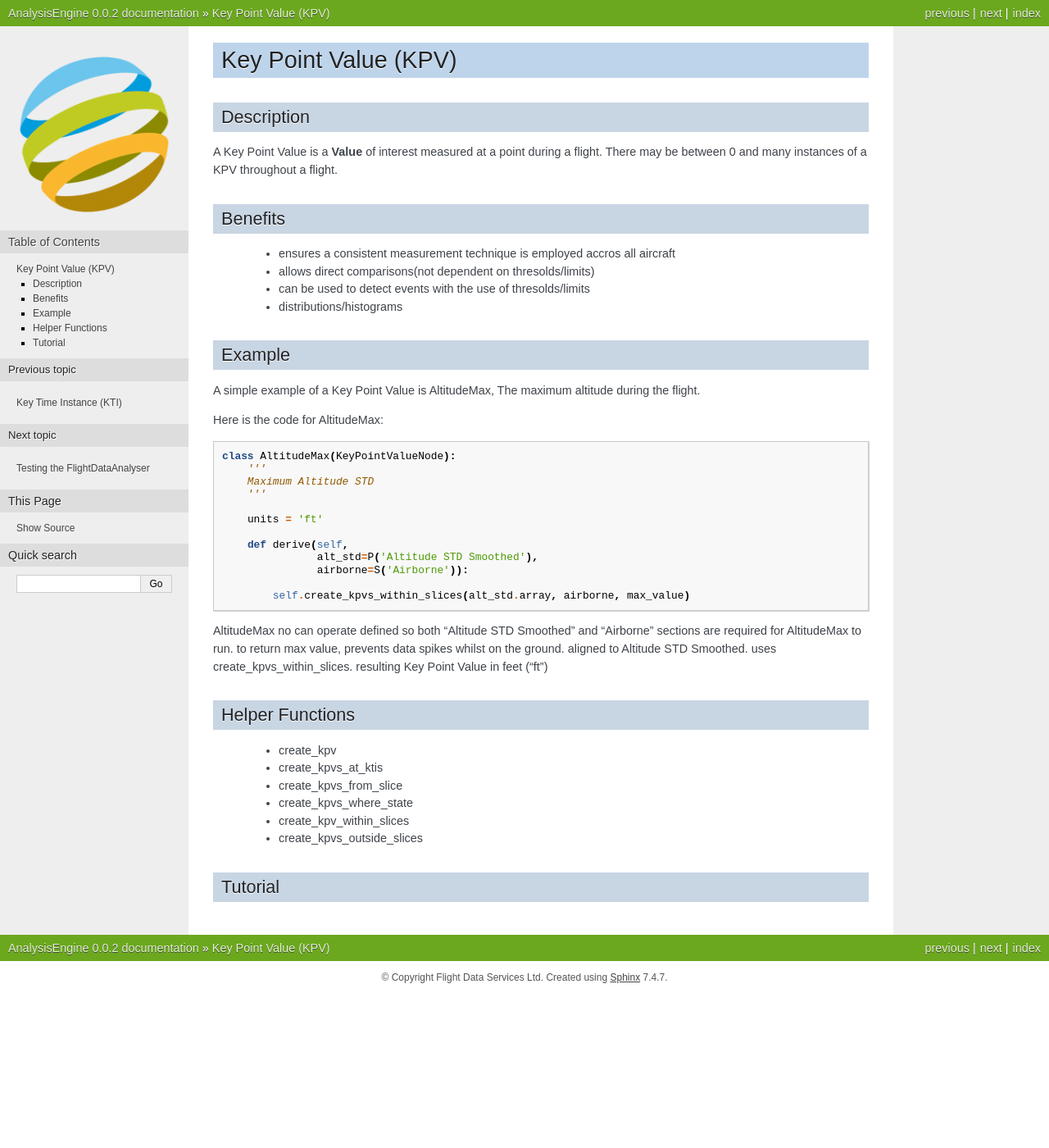
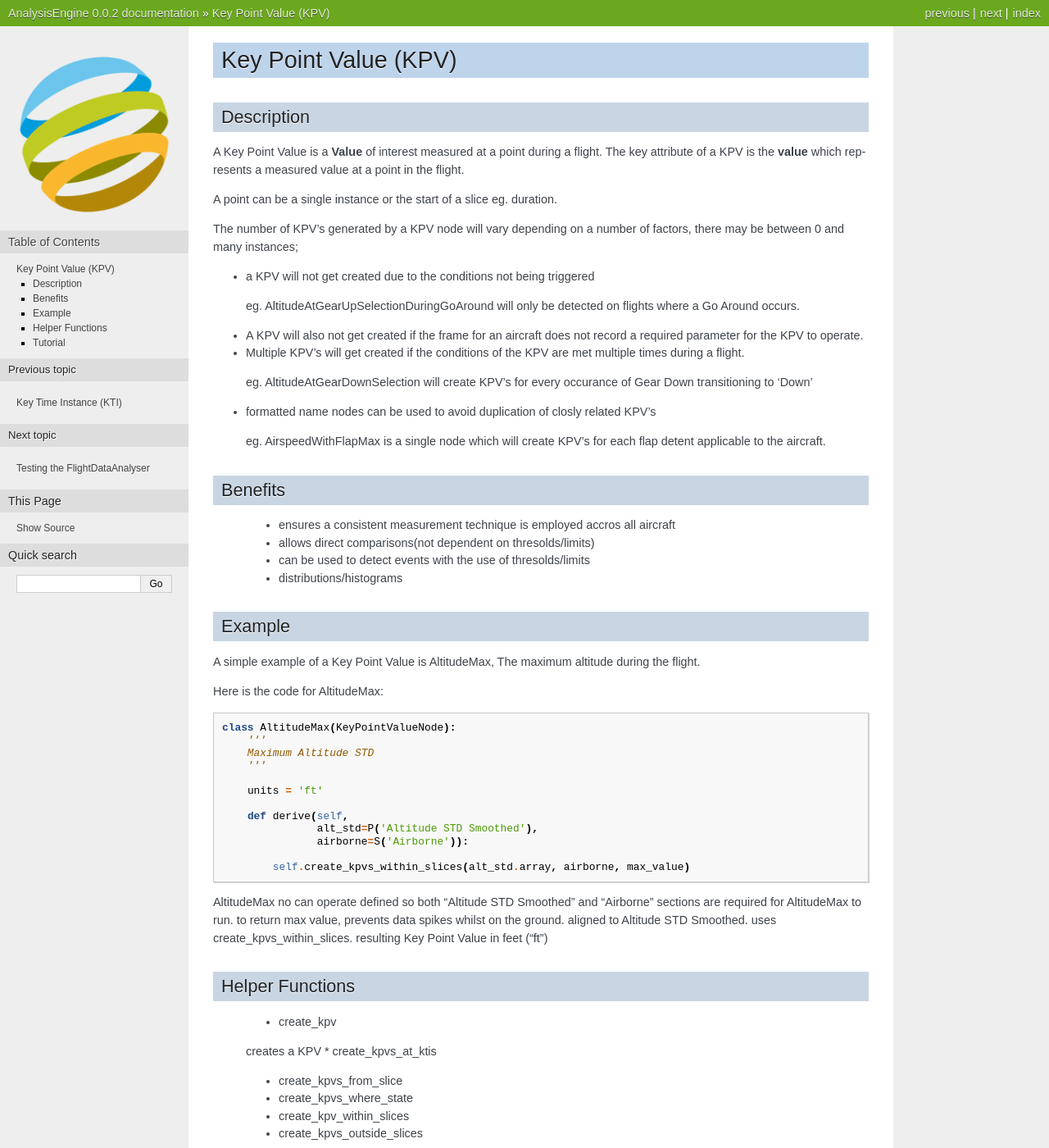
Before and after one commit to catawbasam/FlightDataAnalyzer, a Sphinx documentation site: the page built from doc/source/KeyPointValue.rst, in a window 1280 px wide and 1400 px high. Shown: the whole window at 82% size. Built offline with Sphinx 7.4.7, drawn with Linux system fonts in a browser that asks for light colours; formulas are drawn with MathJax 3.

Commit message:
KTI and KPV documentation changes

```diff
--- a/doc/source/KeyPointValue.rst
+++ b/doc/source/KeyPointValue.rst
@@ -9,8 +9,29 @@ Description
 -----------
 
 A Key Point Value is a **Value** of interest measured at a point during a
-flight. There may be between 0 and many instances of a KPV throughout a
-flight.
+flight. The key attribute of a KPV is the **value** which represents a
+measured value at a point in the flight.
+
+A point can be a single instance or the start of a slice eg. duration.
+
+The number of KPV's generated by a KPV node will vary depending on a number
+of factors, there may be between 0 and many instances;
+
+* a KPV will not get created due to the conditions not being triggered
+
+ eg. AltitudeAtGearUpSelectionDuringGoAround will only be detected on flights
+ where a Go Around occurs.
+
+* A KPV will also not get created if the frame for an aircraft does not record a required parameter for the KPV to operate.
+* Multiple KPV's will get created if the conditions of the KPV are met multiple times during a flight.
+
+ eg. AltitudeAtGearDownSelection will create KPV's for every occurance of Gear Down transitioning to 'Down'
+
+* formatted name nodes can be used to avoid duplication of closly related KPV's
+
+ eg. AirspeedWithFlapMax is a single node which will create KPV's for each flap detent applicable to the aircraft.
+
+
 
 --------
 Benefits
@@ -54,11 +75,18 @@ Helper Functions
 ----------------
 
  * create_kpv
+ creates a KPV
  * create_kpvs_at_ktis
+
  * create_kpvs_from_slice
+
  * create_kpvs_where_state
+
  * create_kpv_within_slices
+
  * create_kpvs_outside_slices
+
+
 
 --------
 Tutorial
```
Also changed, not shown: doc/source/KeyTimeInstance.rst (+16 -7 lines).
